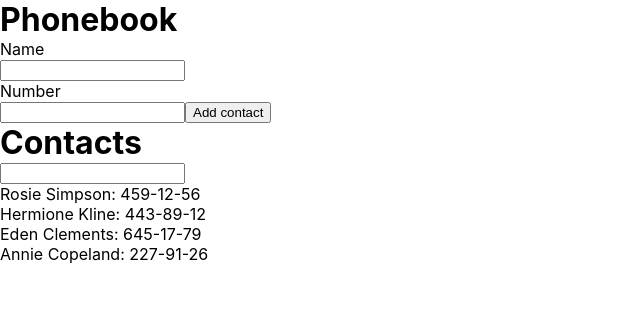
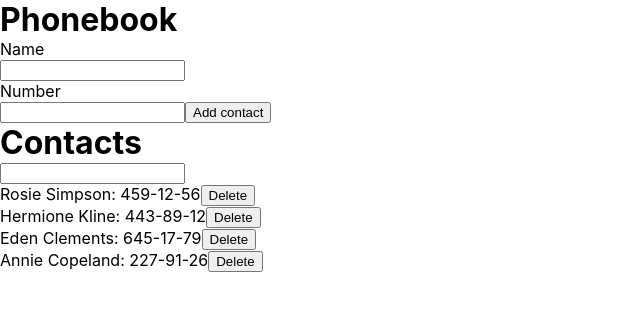
Before and after one commit to Ivan011001/goit-react-hw-02-phonebook, a React (Create React App) app: page / in a window 1280 px wide. Shown: the top 310 px of the page, without its empty margins (0-640 px from the left). Built offline with nearby package versions, Linux system fonts and the light colour scheme.

Commit message:
prestyled-commit

```diff
--- a/src/components/App.jsx
+++ b/src/components/App.jsx
@@ -17,6 +17,14 @@ export default class App extends Component {
   };
 
   onFormSubmit = ({ name, number }) => {
+    const { contacts } = this.state;
+    const normalizedName = name.toLowerCase();
+    const isUserExists = contacts.some(
+      contact => contact.name.toLowerCase() === normalizedName
+    );
+
+    if (isUserExists) return alert(`${name} is already in contacts`);
+
     this.setState(prevState => ({
       contacts: [{ name, number, id: nanoid() }, ...prevState.contacts],
     }));
@@ -26,7 +34,13 @@ export default class App extends Component {
     this.setState({ filter: evt.target.value });
   };
 
-  filterContacts = () => {
+  onContactDelete = id => {
+    this.setState(prevState => ({
+      contacts: prevState.contacts.filter(contact => contact.id !== id),
+    }));
+  };
+
+  filteredContacts = () => {
     const { contacts, filter } = this.state;
     const normalizedFilter = filter.toLowerCase();
 
@@ -36,8 +50,8 @@ export default class App extends Component {
   };
 
   render() {
-    const { filter } = this.state;
-    const filteredContacts = this.filterContacts();
+    const { contacts, filter } = this.state;
+    const filteredContacts = this.filteredContacts();
 
     return (
       <div>
@@ -45,8 +59,17 @@ export default class App extends Component {
           <UserForm onSubmit={this.onFormSubmit} />
         </Section>
         <Section title="Contacts">
-          <Filter filter={filter} onChange={this.onFilterChange} />
-          <UserList contacts={filteredContacts} />
+          {contacts.length !== 0 ? (
+            <>
+              <Filter filter={filter} onChange={this.onFilterChange} />
+              <UserList
+                contacts={filteredContacts}
+                onDelete={this.onContactDelete}
+              />
+            </>
+          ) : (
+            <p>No info</p>
+          )}
         </Section>
       </div>
     );
--- a/src/components/UserList/UserListItem/index.jsx
+++ b/src/components/UserList/UserListItem/index.jsx
@@ -1,7 +1,8 @@
-export default function UserListItem({ name, number }) {
+export default function UserListItem({ id, name, number, onDelete }) {
   return (
     <li>
       {name}: {number}
+      <button onClick={() => onDelete(id)}>Delete</button>
     </li>
   );
 }
--- a/src/components/UserList/index.jsx
+++ b/src/components/UserList/index.jsx
@@ -11,17 +11,20 @@ export default class UserList extends Component {
         number: PropTypes.string.isRequired,
       })
     ).isRequired,
+    onDelete: PropTypes.func.isRequired,
   };
 
   render() {
-    const { contacts } = this.props;
+    const { contacts, onDelete } = this.props;
     return (
       <ul>
         {contacts.map(contact => (
           <UserListItem
             key={contact.id}
+            id={contact.id}
             name={contact.name}
             number={contact.number}
+            onDelete={onDelete}
           />
         ))}
       </ul>
```
